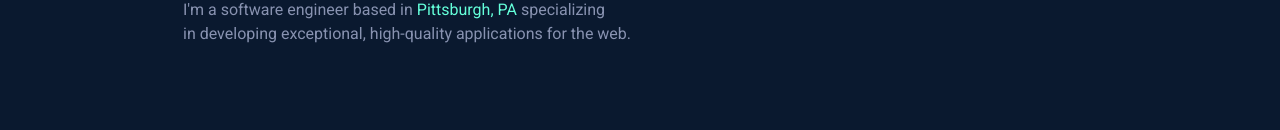
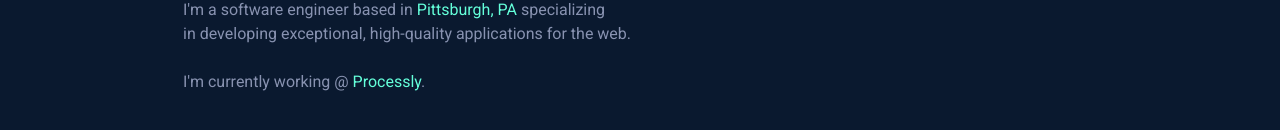
Before and after one commit to btcline04/brettcline.me, a Next.js app: page / in a window 1280 px wide. Shown: the part 670-800 px from the top of the page. Built offline with nearby package versions, Linux system fonts and the light colour scheme.

Commit message:
Add current employment to Info component

```diff
--- a/components/Info.js
+++ b/components/Info.js
@@ -9,6 +9,7 @@ const Info = () => {
         <h1 className="build">I build things for the web.</h1>
         <p className="about">I'm a software engineer based in <span className="city">Pittsburgh, PA</span> specializing <br/>
         in developing exceptional, high-quality applications for the web.</p>
+        <p className="about">I'm currently working @ <a href="http://www.processly.io" target="_blank" className="employment">Processly</a>.</p>
       </div>
 
       <style jsx>
@@ -46,6 +47,10 @@ const Info = () => {
           .city {
             color: #64ffda;
           }
+
+          .employment {
+            color: #64ffda;
+          }
         `}
       </style>
     </div>
```
